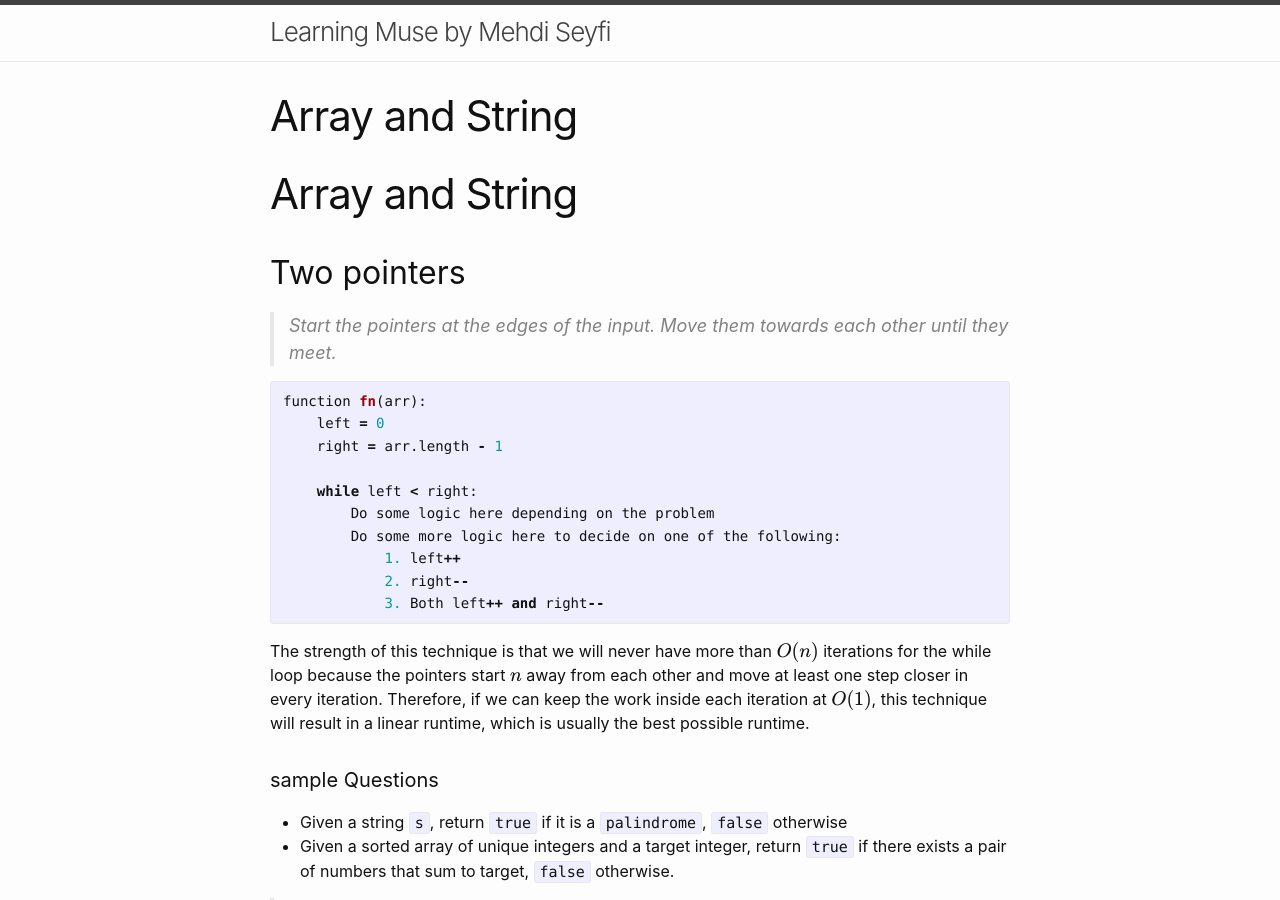
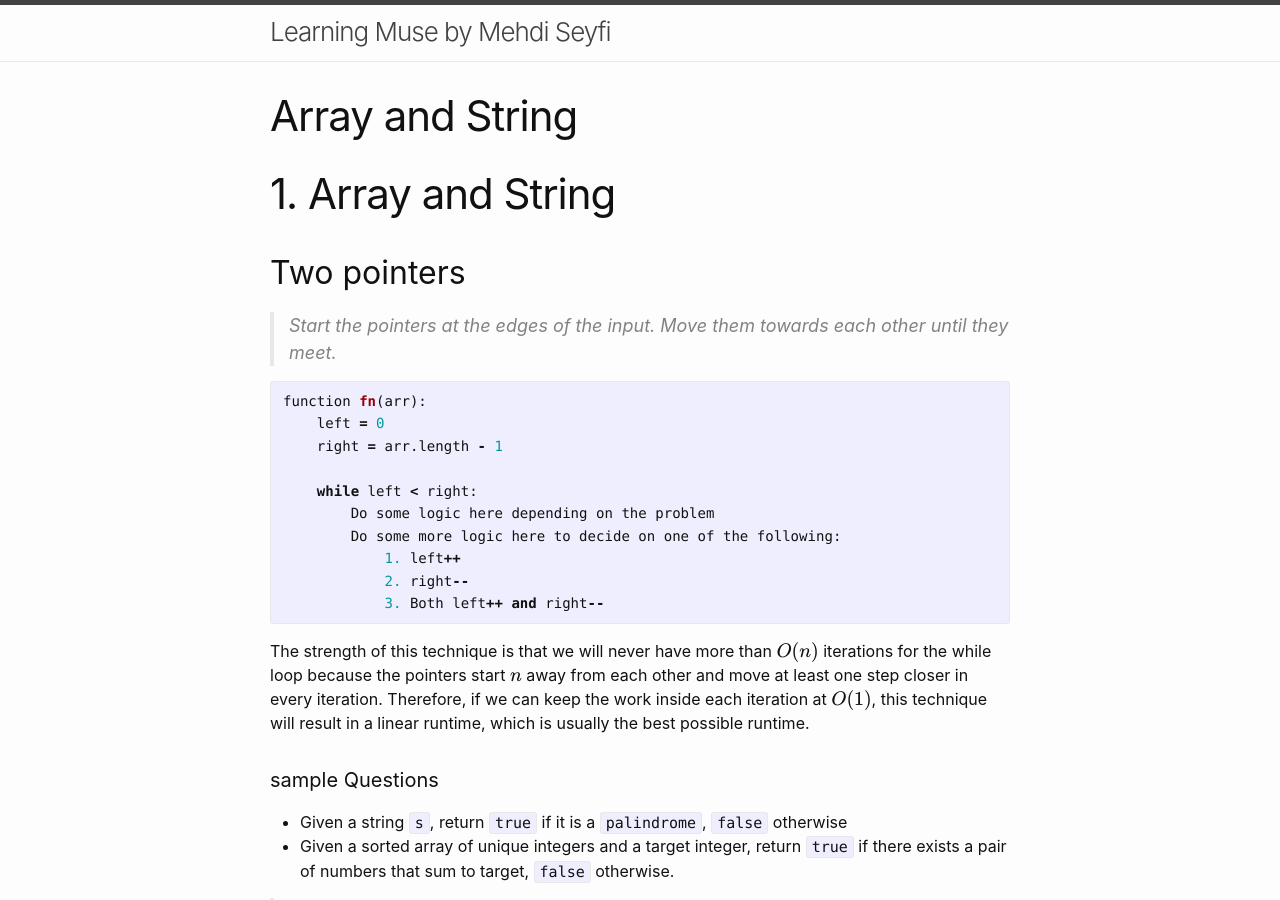
Before and after one commit to panaali/mseyfi.github.io, a Jekyll site: the page built from posts/Leetcode.md, in a window 1280 px wide and 900 px high. Built offline with Jekyll 4.4.1, drawn with Linux system fonts in a browser that asks for light colours; our own code applies the rules of GitHub Pages for plain Markdown files.

Commit message:
Update Leetcode.md

```diff
--- a/posts/Leetcode.md
+++ b/posts/Leetcode.md
@@ -1,4 +1,4 @@
-# Array and String
+# 1. Array and String
 
 ## Two pointers
 
@@ -123,8 +123,6 @@ Prefix sum is a technique that can be used on arrays (of numbers). The idea is t
 
 When a subarray starts at index `0`, it is considered a "prefix" of the array. A prefix sum represents the sum of all prefixes.
 
-Prefix sums allow us to find the sum of any subarray in
-
-$O(1)$. If we want the sum of the subarray from `i` to `j` (inclusive), then the answer is `prefix[j] - prefix[i - 1]`, or `prefix[j] - prefix[i] + nums[i]` if you don't want to deal with the out of bounds case when `i = 0`.
+Prefix sums allow us to find the sum of any subarray in `O(1)`. If we want the sum of the subarray from `i` to `j` (inclusive), then the answer is `prefix[j] - prefix[i - 1]`, or `prefix[j] - prefix[i] + nums[i]` if you don't want to deal with the out of bounds case when `i = 0`.
 
 This works because `prefix[i - 1]` is the sum of all elements before index `i`. When you subtract this from the sum of all elements up to index `j`, you are left with the sum of all elements starting at index `i` and ending at index `j`, which is exactly what we are looking for.
```
